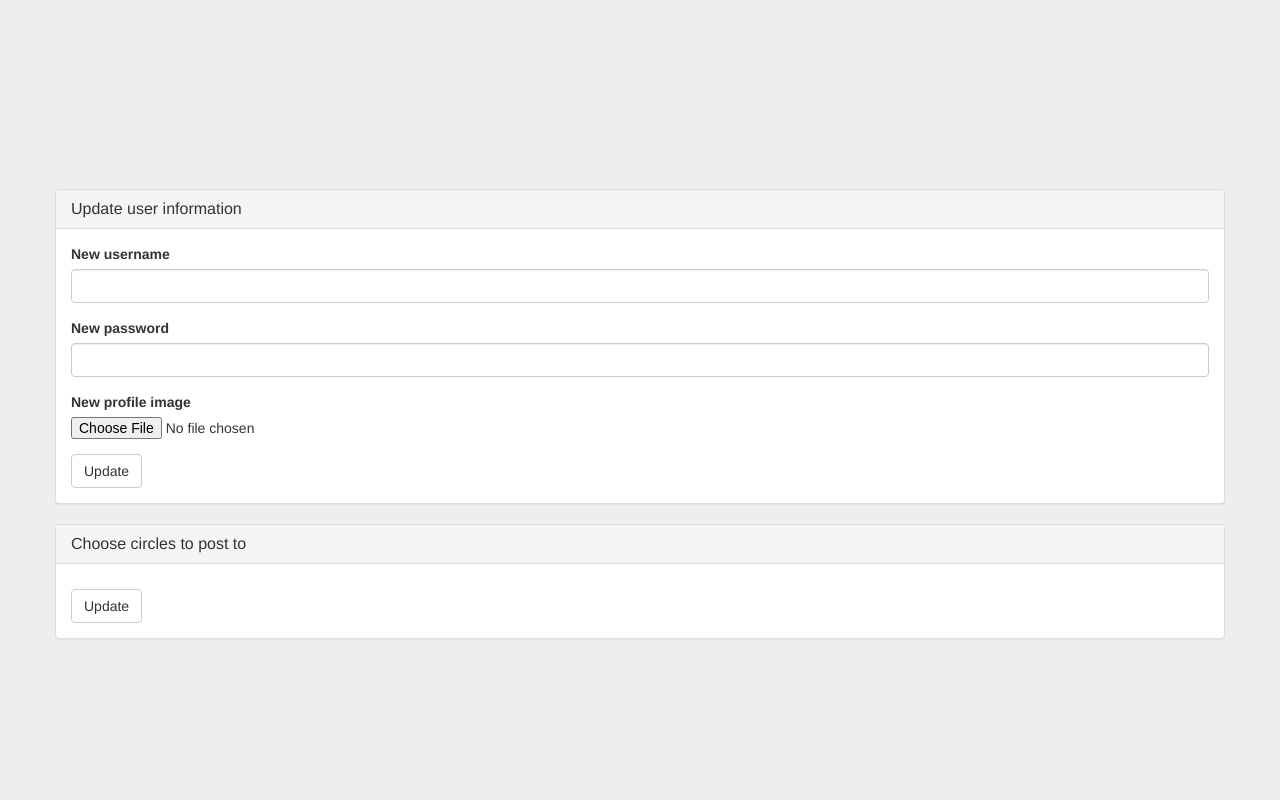
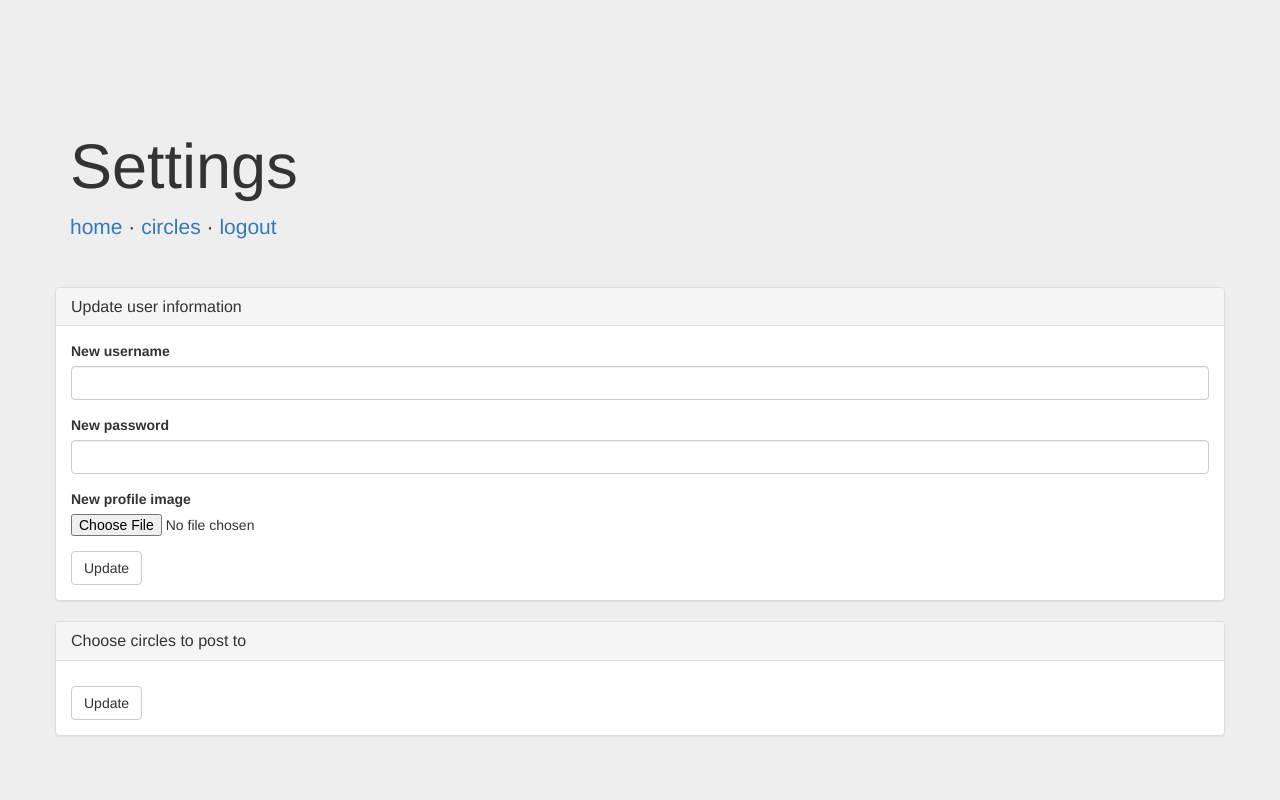
Before and after one commit to hspak/cs390python, a Flask app: template templates/settings.html in a window 1280 px wide. Run offline with Flask 2, Linux system fonts and the light colour scheme; the template is opened without the code that fills it, so the values that code supplies are empty; some libraries are stand-ins or nearby versions.

Commit message:
add links in all page headers

```diff
--- a/templates/circles.html
+++ b/templates/circles.html
@@ -4,6 +4,11 @@
 
     <div class="page-header">
       <h1>Circles <small>{{ user.username }}</small></h1>
+      <p>
+        <a href="/">home</a> &middot;
+        <a href="/settings">settings</a> &middot;
+        <a href="/logout">logout</a>
+      </p>
     </div>
 
     <div class="row">
--- a/templates/settings.html
+++ b/templates/settings.html
@@ -2,6 +2,16 @@
 {% block content %}
   <div class="jumbotron vertical-center">
     <div class="container">
+
+      <div class="page-header">
+        <h1>Settings</h1>
+        <p>
+          <a href="/">home</a> &middot;
+          <a href="/circles">circles</a> &middot;
+          <a href="/logout">logout</a>
+        </p>
+      </div>
+
 
       <div class="row">
 
```
Also changed, not shown: templates/search.html (+27 -1 lines).
